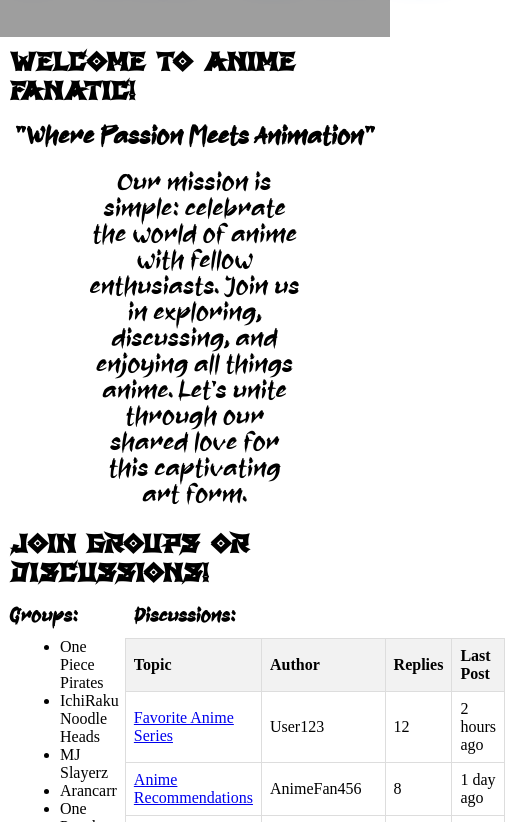
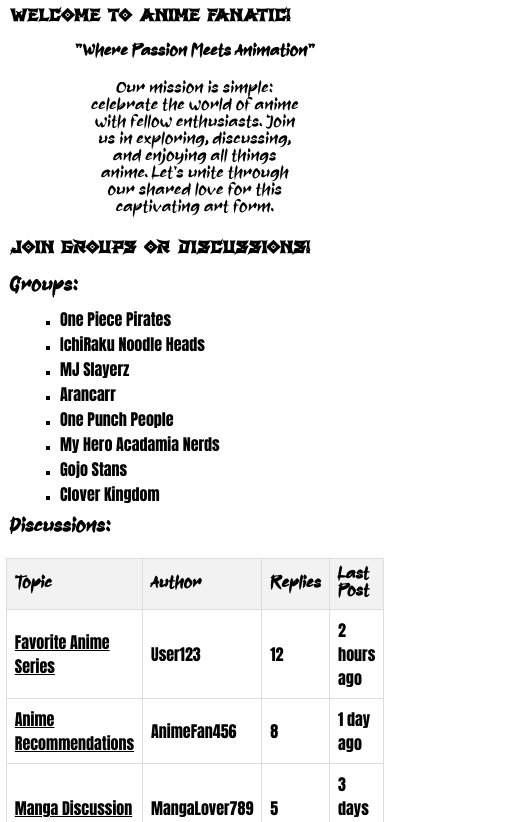
Before and after one commit to abisinchan/sturdy-engine, a plain HTML site: page index.html in a window 390 px wide. Shown: the part 318-1140 px from the top of the page, 505 px wide, since content can reach past the window. Drawn offline with Linux system fonts and the light colour scheme; grey boxes are pictures that could not be loaded.

Commit message:
added responsiveness

```diff
--- a/index.html
+++ b/index.html
@@ -37,14 +37,15 @@
                 <div class="groups">
                     <h3>Groups:</h3>
                     <ul>
-                        <li>One Piece Pirates</li>
-                        <li>IchiRaku Noodle Heads</li>
-                        <li>MJ Slayerz</li>
-                        <li>Arancarr</li>
-                        <li>One Punch People</li>
-                        <li>My Hero Acadamia Nerds</li>
-                        <li>Gojo Stans</li>
-                        <li>Clover Kingdom</li>
+                        <li><a href="#">One Piece Pirates</a></li>
+                        <li><a href="#">IchiRaku Noodle Heads</a></li>
+                        <li><a href="#">MJ Slayerz</a></li>
+                        <li><a href="#">Arancarr</a></li>
+                        <li><a href="#">One Punch People</a></li>
+                        <li><a href="#">My Hero Acadamia Nerds</a></li>
+                        <li><a href="#">Gojo Stans</a></li>
+                        <li><a href="#">Clover Kingdom</a></li>
+
                     </ul>
                 </div>
 
--- a/styles.css
+++ b/styles.css
@@ -21,11 +21,11 @@
 }
 body{
     font-size: 16px;
+    font-family: 'Assassin Ninja', Georgia, 'Times New Roman', Times, serif;
 }
 header{
     width: 100%;
     position: relative;
-
     background-image: url(./img/manga.png);
     background-position:bottom; /* Center the background image horizontally and vertically */
     background-repeat: no-repeat; /* Prevent the background image from repeating */
@@ -47,13 +47,10 @@ nav {
 
 nav ul li{
     display: inline-block; /* Display list items horizontally */
-    margin-left: 20px; /* Add some spacing between menu items */
+     margin-left: 20px; /*Add some spacing between menu items  */
 
 }
 
-nav ul li:first-child {
-    margin-left: 0; /* Remove left margin from the first menu item */
-}
 
 nav ul li a{
   text-decoration: none;
@@ -65,7 +62,6 @@ nav ul li a{
 }
 
 nav ul li a:hover{
-    text-decoration: none;
     font-size: 1.5rem;
     color: chocolate;
     text-shadow: 1px 1px 2px black, 0 0 25px #006eff,
@@ -74,7 +70,6 @@ nav ul li a:hover{
   }
 
   nav ul li a:active{
-    text-decoration: none;
     font-size: 1.5rem;
     color: black;
 
@@ -111,7 +106,6 @@ h1{
     padding: 10px;
 }
 p, h2, h3{
-    font-family: 'Assassin Ninja', Georgia, 'Times New Roman', Times, serif;
     padding: 10px;
     text-align: center;
 }
@@ -140,6 +134,22 @@ p{
 }
 .groups ul{
     padding-left: 60px;
+    list-style-type:square;
+}
+.groups ul li a{
+    text-decoration: none;
+    color: #000;
+    font-family:Impact, Haettenschweiler, 'Arial Narrow Bold', sans-serif;
+
+}
+.groups ul li a:hover{
+    color: chocolate;
+    text-shadow: 1px 1px 2px black, 0 0 25px #006eff,
+    0 0 5px darkblue;
+}
+.groups ul li a:active{
+    color: black;
+
 }
 .discussions h3{
     text-align: left;
@@ -154,6 +164,8 @@ p{
 table {
     width: 100%;
     border-collapse: collapse;
+    padding: 10px;
+
 }
 th, td {
     border: 1px solid #ddd;
@@ -163,6 +175,22 @@ th, td {
 th {
     background-color: #f2f2f2;
 }
+td{
+    font-family:Impact, Haettenschweiler, 'Arial Narrow Bold', sans-serif;
+}
+td a{
+    color: #000;
+}
+td a:hover{
+    color: chocolate;
+    text-shadow: 1px 1px 2px black, 0 0 25px #006eff,
+    0 0 5px darkblue;
+}
+
+td a:active{
+    color: black;
+}
+
 tr:hover {
     background-color: #f5f5f5;
 }
@@ -189,4 +217,48 @@ footer{
     padding:10px;
     border-top: 1px solid black;
     text-align: center;
+    font-weight: bold;
+    color: chocolate;
+    text-shadow: 1px 1px 2px black, 0 0 25px rgb(0, 110, 255),
+    0 0 5px darkblue;
 }
+
+@media only screen and (max-width: 629px){
+    nav ul li a{
+      font-size: 1rem;
+    }
+
+}
+@media only screen and (max-width: 510px){
+    .logo{
+      font-size: 2.5rem;
+    }
+
+}
+@media only screen and (max-width: 464px){
+
+nav, nav ul {
+    text-align: center;
+    display: flex;
+    align-items: center;
+    justify-content: center;
+    flex-direction: column;
+}
+
+h1, h2{
+    font-size: 1rem;
+}
+
+
+}
+@media only screen and (max-width: 425px){
+    p{
+        font-size: 1rem;
+    }
+    .socialContainer{
+        display: flex;
+        flex-direction: column;
+    }
+
+
+    }
```
